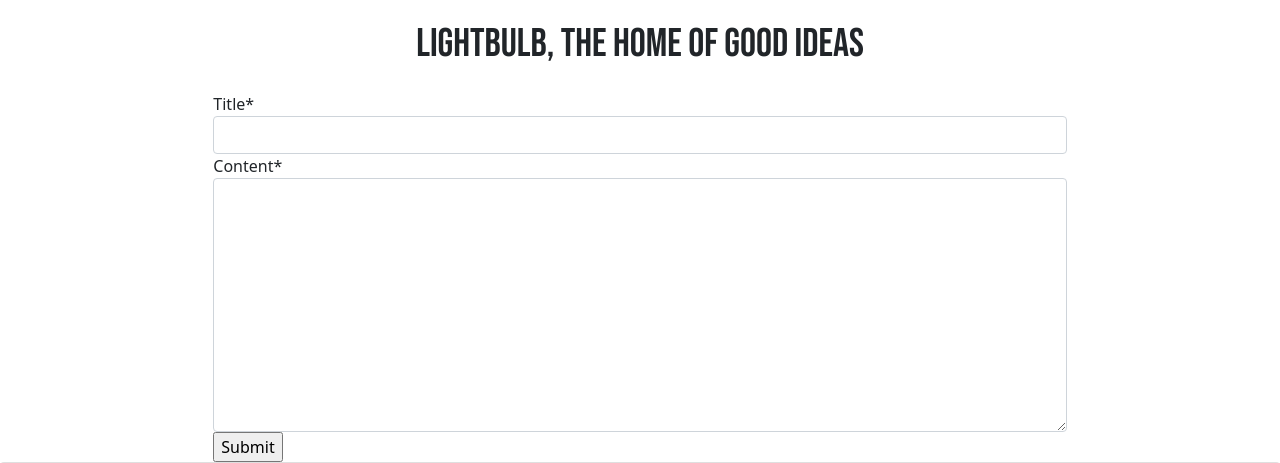
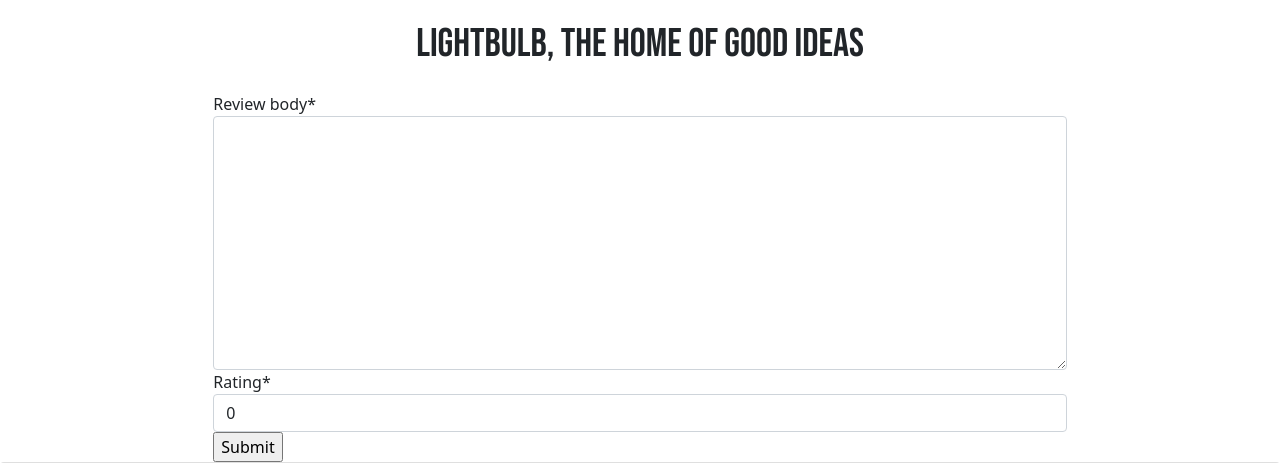
Before and after one commit to john33mcd/lightbulb, a Django app: page /review/new/ in a window 1280 px wide. Shown: the part 56-519 px from the top of the page. Run offline with Django 3.2, Linux system fonts and the light colour scheme; the visitor is signed in with stand-in values (Sample User, id 1); some libraries are stand-ins or nearby versions.

Commit message:
linked up review form and buttons

```diff
--- a/blog/urls.py
+++ b/blog/urls.py
@@ -4,7 +4,7 @@ from django.urls import path
 urlpatterns = [
     path('', views.PostList.as_view(), name='home'),
     path('review_page/', views.ReviewPage.as_view(), name='review_page'),
-    path('review/new/', views.PostCreateView.as_view(), name='review_create'),
+    path('review/new/', views.ReviewCreate.as_view(), name='review_create'),
     path('<slug:slug>/', views.PostDetail.as_view(), name='post_detail'),
     path('like/<slug:slug>', views.PostLike.as_view(), name='post_like'),
     path('post/new/', views.PostCreateView.as_view(), name='post_create'),
--- a/templates/review_page.html
+++ b/templates/review_page.html
@@ -5,7 +5,7 @@
 <div class="container-fluid">
     <div class="row">
         {% if user.is_authenticated %}
-        <a href="{% url 'post_create' %}"> New Post </a>
+        <a href="{% url 'review_create' %}"> New Review </a>
         {% else %}
         <a href="{% url 'account_login' %}"> Please log in to share a post </a>
         {% endif %}
```
